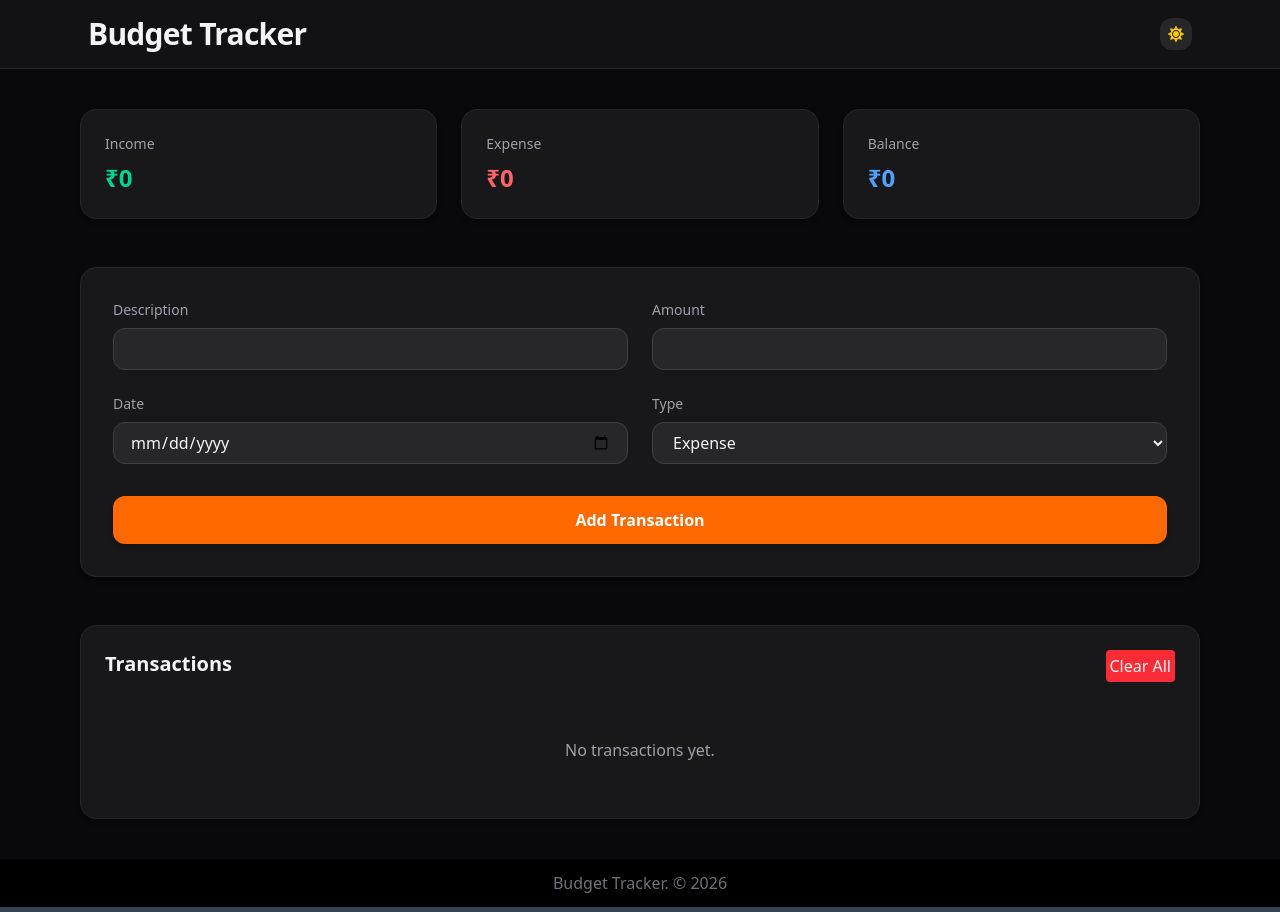
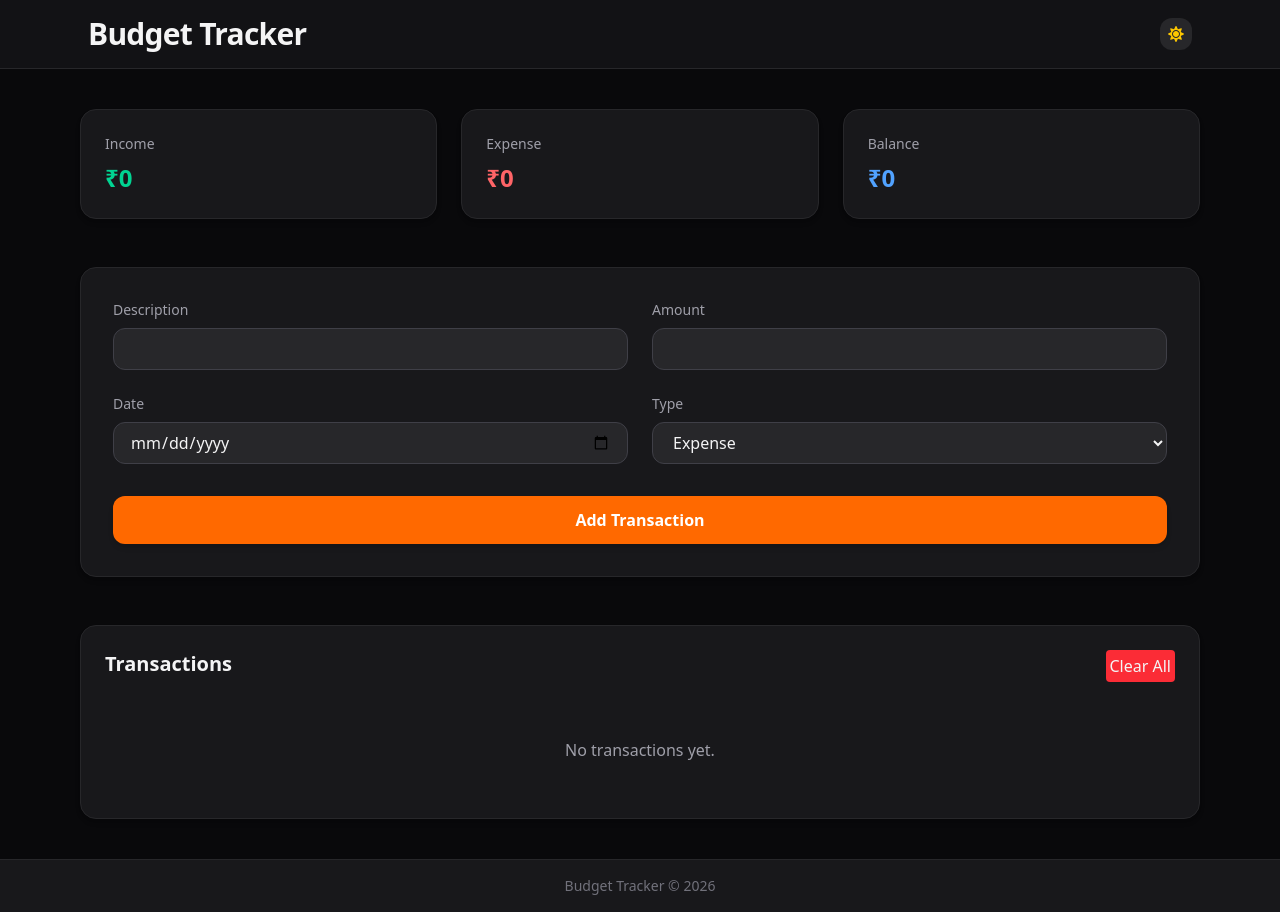
Before and after one commit to hafeez-07/react-budget-tracker, a React (Vite) app: page / in a window 1280 px wide. Built offline with nearby package versions, Linux system fonts and the light colour scheme.

Commit message:
refactor : update footer and navbar components for improved structure and styling

```diff
--- a/src/components/Footer.tsx
+++ b/src/components/Footer.tsx
@@ -1,4 +1,17 @@
 const Footer = () => {
-  return <div className="mt-auto text-center text-zinc-500 bg-white py-3 dark:bg-black">Budget Tracker. &copy; 2026</div>;
+  return (
+    <footer className="
+      text-center
+      text-sm
+      text-zinc-500
+      bg-white border-t border-zinc-200
+      dark:bg-zinc-900 dark:border-zinc-800
+      py-4
+      transition-colors duration-300
+    ">
+      Budget Tracker © 2026
+    </footer>
+  );
 };
+
 export default Footer;
```
Also changed, not shown: src/components/Navbar.tsx (+6 -1 lines).
